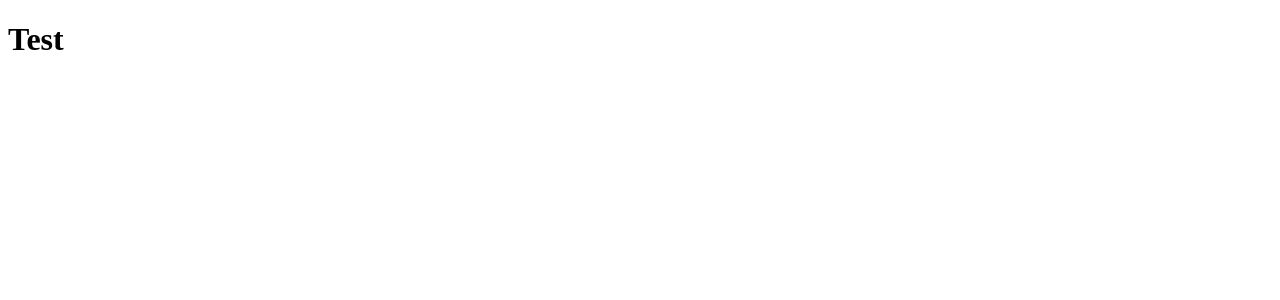
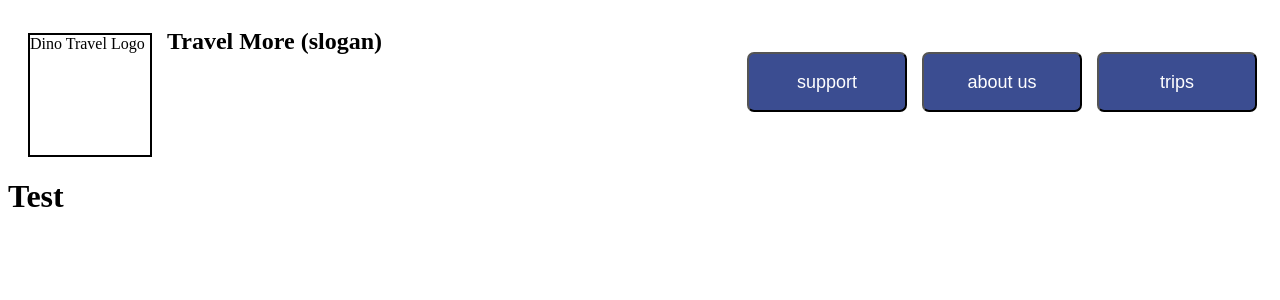
Before and after one commit to Daniel-McCarthy/DinoTravelFrontend, a React app: page / in a window 1280 px wide. Shown: the top 300 px of the page. Built offline with nearby package versions, Linux system fonts and the light colour scheme.

Commit message:
Implement initial header (WIP)
Adds initial header to match UI design. No logo yet, and slogan is undecided.

```diff
--- a/src/HomePage.tsx
+++ b/src/HomePage.tsx
@@ -1,4 +1,7 @@
 import * as React from "react";
+
+import './styles/HomePage.css';
+import './styles/theme.css';
 
 interface IHomePageState {
 }
@@ -19,6 +22,20 @@ export class HomePage extends React.Component<IHomePageProps, IHomePageState> {
     render() {
         return (
             <div>
+                <header>
+                    <div className="banner">
+                        <div className="logo">Dino Travel Logo</div>
+                        <div className="slogan">
+                            <h2 className="slogan">Travel More (slogan)</h2>
+                        </div>
+                    </div>
+
+                    <nav>
+                        <button>support</button>
+                        <button>about us</button>
+                        <button>trips</button>
+                    </nav>
+                </header>
                 <h1>Test</h1>
             </div>
         )
--- /dev/null
+++ b/src/styles/HomePage.css
@@ -0,0 +1,28 @@
+header {
+    display: flex;
+    justify-content: space-between;
+    align-items: center;
+}
+
+header nav button {
+    margin-right: 15px;
+}
+
+.logo {
+    width: 120px;
+    height: 120px;
+    margin-left: 20px;
+
+    border: black 2px solid;
+    display: inline-block;
+    margin-right: 15px;
+}
+
+.slogan {
+    display: inline-block;
+    align-items: center;
+}
+
+nav {
+    display: inline-block;
+}
--- /dev/null
+++ b/src/styles/theme.css
@@ -0,0 +1,8 @@
+button {
+    background-color: rgb(59, 77, 145);
+    color: white;
+    height: 60px;
+    width: 160px;
+    font-size: large;
+    border-radius: 7px;
+}
```
